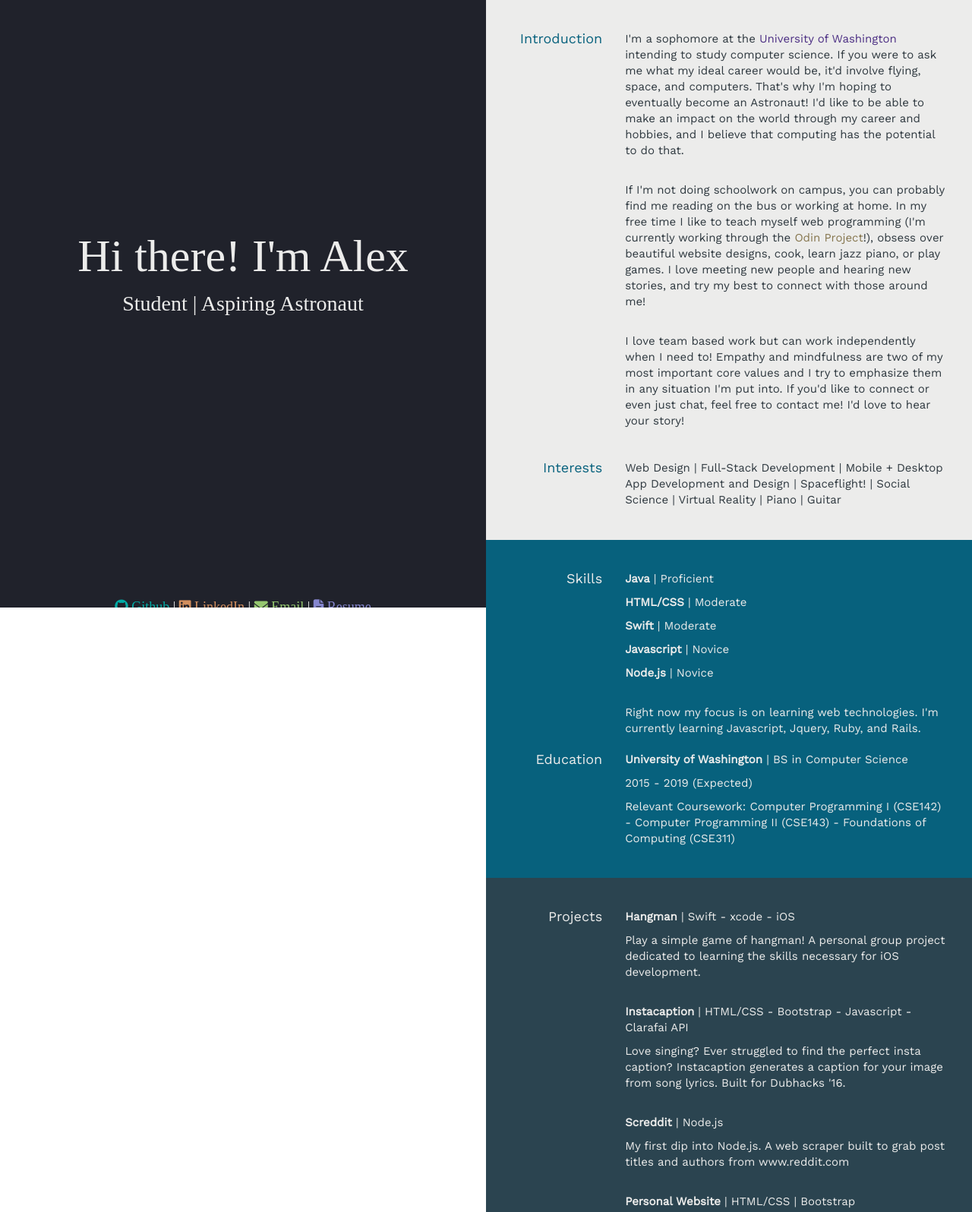
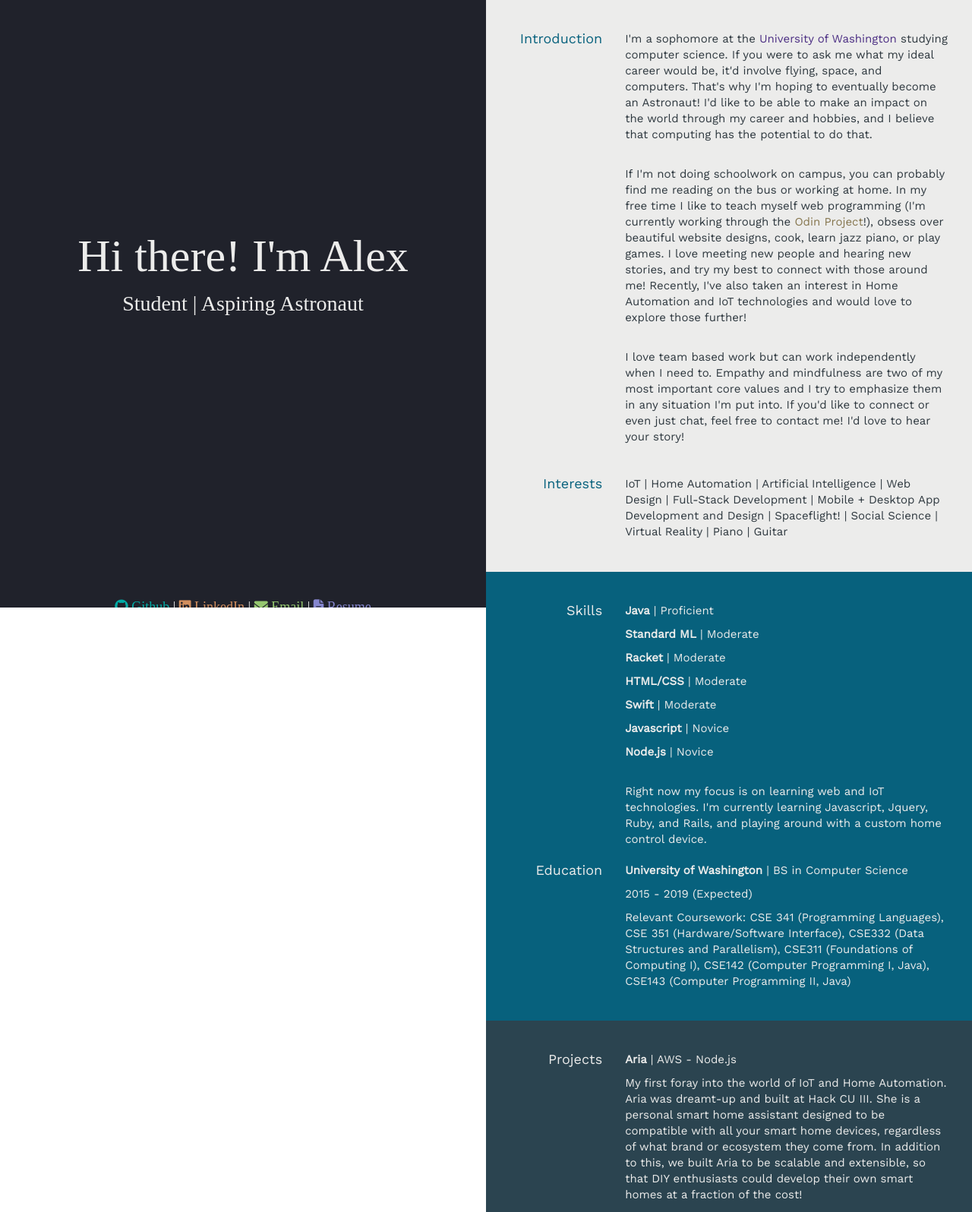
Before and after one commit to banhami/banhami.github.io, a plain HTML site: page index.html in a window 1280 px wide. Shown: the top 1596 px of the page at 76% size. Drawn offline with nearby package versions, Linux system fonts and the light colour scheme; a web font is replaced by a local one.

Commit message:
Update personal information

```diff
--- a/index.html
+++ b/index.html
@@ -45,8 +45,8 @@
                         <h4><a href="https://github.com/wow1881"><span style="color: #00aba5;"><i class="fa fa-github" aria-hidden="true"></i> Github</span></a> |
                             <a href="https://www.linkedin.com/in/alexander-banh-6857ab121?trk=nav_responsive_tab_profile_pic"><span style="color: #d28e5d;"><i class="fa fa-linkedin-square" aria-hidden="true"></i> LinkedIn</span></a> |
                             <a href="mailto:alex.banh1881@gmail.com?subject=Hi Alex, let's connect!"><span style="color: #95c76f;"><i class="fa fa-envelope" aria-hidden="true"></i> Email</span></a> |
-                            <a href="CS Resume.pdf"><span style="color: #8485ce;"><i class="fa fa-file-text" aria-hidden="true"></i> Resume</span></a>
-                            </h4>
+                            <a href="Resume.pdf"><span style="color: #8485ce;"><i class="fa fa-file-text" aria-hidden="true"></i> Resume</span></a>
+                        </h4>
                     </div>
 
                 </div>
@@ -62,18 +62,18 @@
                                 <h4>Introduction</h4>
                             </div>
                             <div class="fadein col-md-9 text1">
-                                <p>I'm a sophomore at the <span style="color: #4b2e83;">University of Washington</span> intending to study computer science. If you were to ask me what my ideal career would be, it'd involve flying, space, and computers. That's why I'm hoping to eventually become an Astronaut! I'd like to be able to make an impact on the world through my career and hobbies, and I believe that computing has the potential to do that. </p>
+                                <p>I'm a sophomore at the <span style="color: #4b2e83;">University of Washington</span> studying computer science. If you were to ask me what my ideal career would be, it'd involve flying, space, and computers. That's why I'm hoping to eventually become an Astronaut! I'd like to be able to make an impact on the world through my career and hobbies, and I believe that computing has the potential to do that. </p>
                                 <br>
-                                <p>If I'm not doing schoolwork on campus, you can probably find me reading on the bus or working at home. In my free time I like to teach myself web programming (I'm currently working through the <span style="color: #85754d;">Odin Project</span>!), obsess over beautiful website designs, cook, learn jazz piano, or play games. I love meeting new people and hearing new stories, and try my best to connect with those around me! </p>
+                                <p>If I'm not doing schoolwork on campus, you can probably find me reading on the bus or working at home. In my free time I like to teach myself web programming (I'm currently working through the <span style="color: #85754d;">Odin Project</span>!), obsess over beautiful website designs, cook, learn jazz piano, or play games. I love meeting new people and hearing new stories, and try my best to connect with those around me! Recently, I've also taken an interest in Home Automation and IoT technologies and would love to explore those further!</p>
                                 <br>
-                                <p>I love team based work but can work independently when I need to! Empathy and mindfulness are two of my most important core values and I try to emphasize them in any situation I'm put into. If you'd like to connect or even just chat, feel free to contact me! I'd love to hear your story! </p>
+                                <p>I love team based work but can work independently when I need to. Empathy and mindfulness are two of my most important core values and I try to emphasize them in any situation I'm put into. If you'd like to connect or even just chat, feel free to contact me! I'd love to hear your story! </p>
                                 <br>
                             </div>
                             <div class="fadein col-md-3 title1">
                                 <h4>Interests</h4>
                             </div>
                             <div class="fadein col-md-9 text1">
-                                <p>Web Design | Full-Stack Development | Mobile + Desktop App Development and Design | Spaceflight! | Social Science | Virtual Reality | Piano | Guitar </p>
+                                <p>IoT | Home Automation | Artificial Intelligence | Web Design | Full-Stack Development | Mobile + Desktop App Development and Design | Spaceflight! | Social Science | Virtual Reality | Piano | Guitar </p>
                             </div>
                         </div>
 
@@ -85,12 +85,14 @@
                             </div>
                             <div class="fadein col-md-9 text2">
                                 <p><strong>Java</strong> | Proficient </p>
+                                <p><strong>Standard ML</strong> | Moderate</p>
+                                <p><strong>Racket</strong> | Moderate</p>
                                 <p><strong>HTML/CSS</strong> | Moderate </p>
                                 <p><strong>Swift</strong> | Moderate </p>
                                 <p><strong>Javascript</strong> | Novice </p>
                                 <p><strong>Node.js</strong> | Novice </p>
                                 <br>
-                                <p>Right now my focus is on learning web technologies. I'm currently learning Javascript, Jquery, Ruby, and Rails.</p>
+                                <p>Right now my focus is on learning web and IoT technologies. I'm currently learning Javascript, Jquery, Ruby, and Rails, and playing around with a custom home control device.</p>
                             </div>
                             <div class="fadein col-md-3 title2">
                                 <h4>Education</h4>
@@ -98,7 +100,8 @@
                             <div class="fadein col-md-9 text2">
                                 <p><strong>University of Washington</strong> | BS in Computer Science</p>
                                 <p>2015 - 2019 (Expected)</p>
-                                <p>Relevant Coursework: Computer Programming I (CSE142) - Computer Programming II (CSE143) - Foundations of Computing (CSE311)</p>
+                                <p>Relevant Coursework: CSE 341 (Programming Languages), CSE 351 (Hardware/Software Interface), CSE332 (Data Structures and Parallelism), CSE311 (Foundations of Computing I), CSE142 (Computer Programming I, Java), CSE143 (Computer Programming II, Java)
+                                </p>
                             </div>
                         </div>
                     </div>
@@ -108,6 +111,10 @@
                                 <h4>Projects</h4>
                             </div>
                             <div class="fadein col-md-9 text3">
+                                <a href="https://devpost.com/software/aria-your-personal-smart-home-butler#updates">
+                                    <p><strong>Aria</strong></a> | AWS - Node.js </p>
+                                <p>My first foray into the world of IoT and Home Automation. Aria was dreamt-up and built at Hack CU III. She is a personal smart home assistant designed to be compatible with all your smart home devices, regardless of what brand or ecosystem they come from. In addition to this, we built Aria to be scalable and extensible, so that DIY enthusiasts could develop their own smart homes at a fraction of the cost!</p>
+                                <br>
                                 <a href="https://github.com/wow1881/flybu-hangman">
                                     <p><strong>Hangman</strong></a> | Swift - xcode - iOS</p>
                                 <p>Play a simple game of hangman! A personal group project dedicated to learning the skills necessary for iOS development.</p>
@@ -166,12 +173,13 @@
             states: {
                 "default-state": {
                     gradients: [
-               ['#834D9B', '#D04ED6'],
-               ['#1CD8D2', '#93EDC7']
-           ]
+                        ['#834D9B', '#D04ED6'],
+                        ['#1CD8D2', '#93EDC7']
+                    ]
                 }
             }
         });
+
     </script>
 </body>
 
```
Also changed, not shown: 2 other files.
